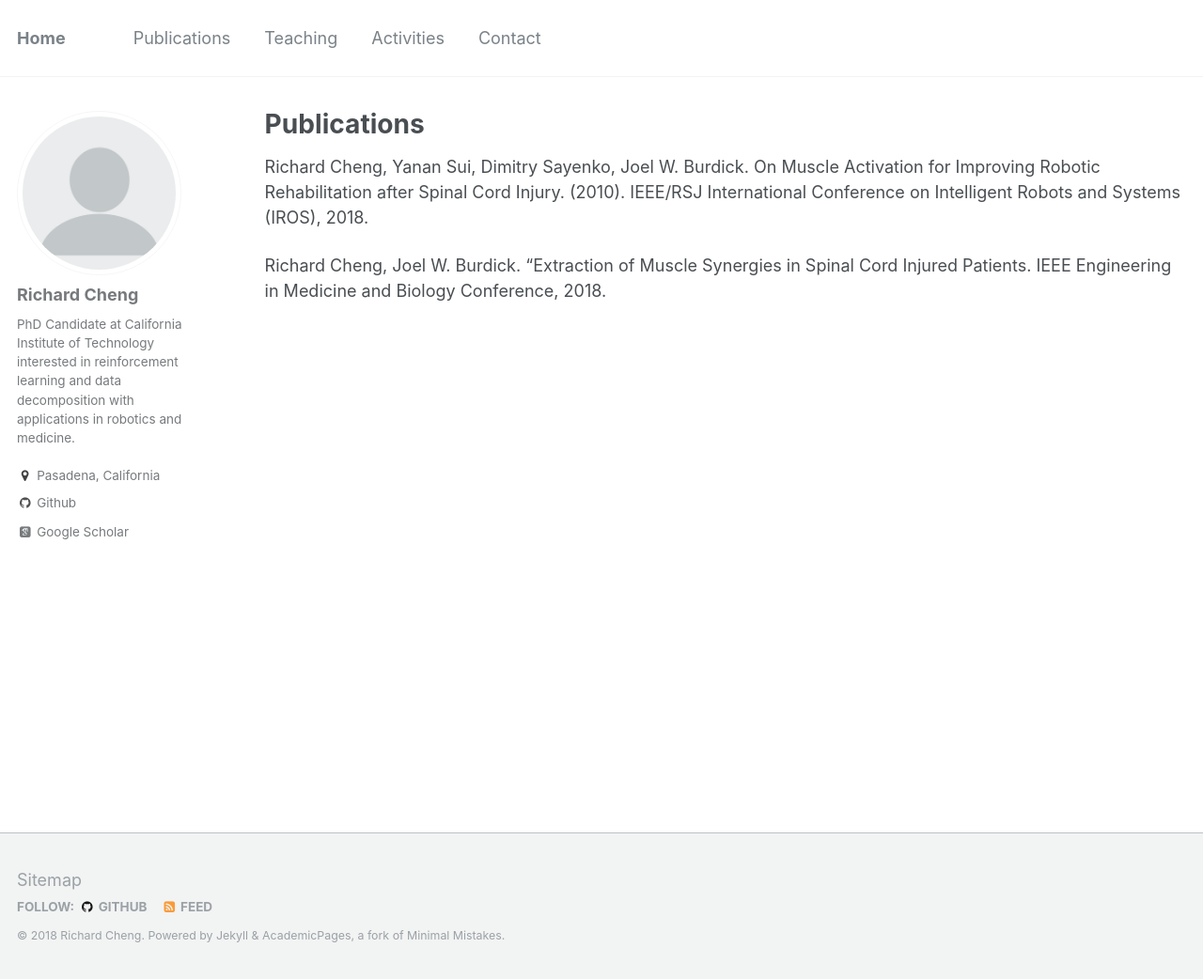
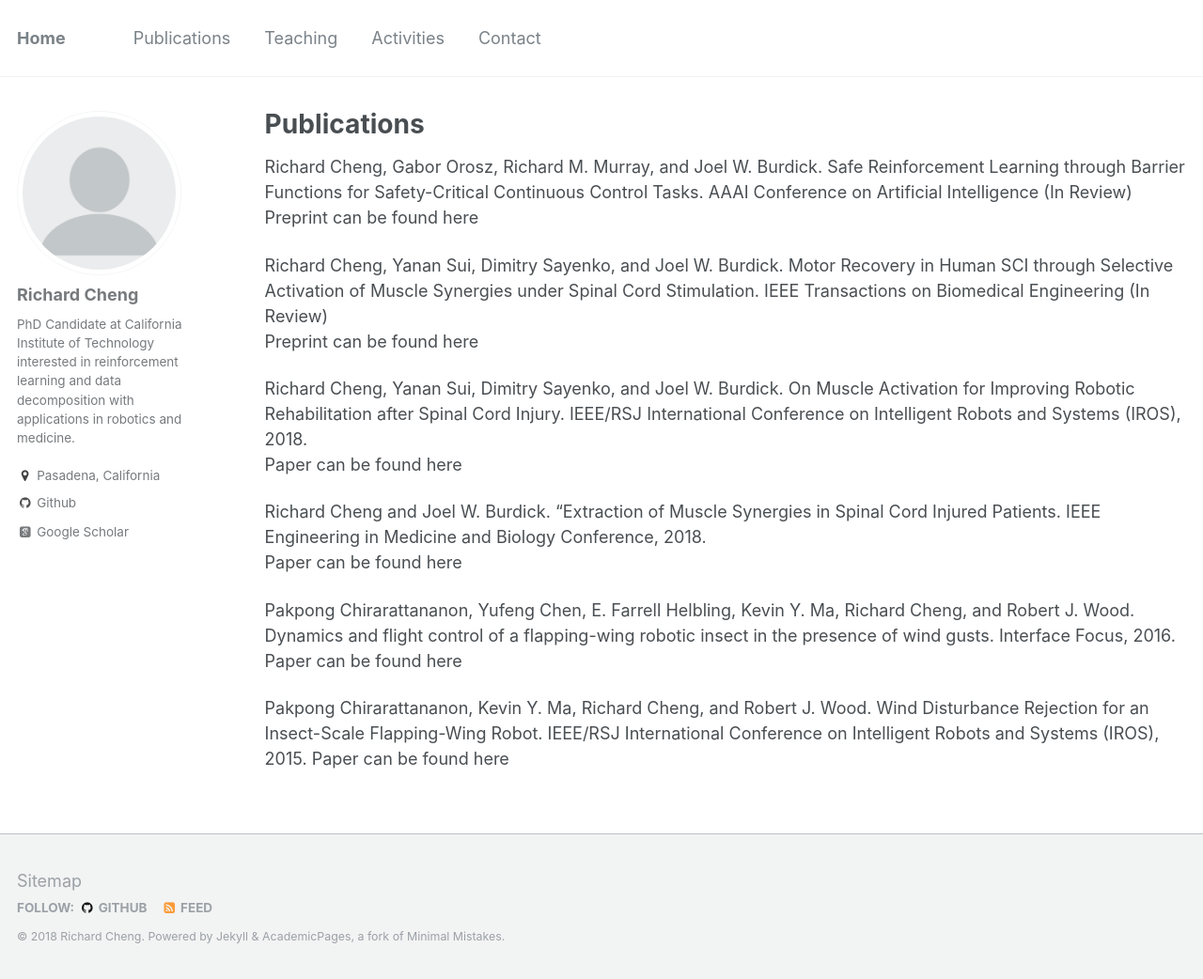
Before and after one commit to rcheng805/rcheng805.github.io, a Jekyll site: the page built from _pages/papers.md, in a window 1280 px wide and 1042 px high. Shown: the whole window at 94% size. Built offline with Jekyll 4.4.1, drawn with Linux system fonts in a browser that asks for light colours; some web fonts are replaced.

Commit message:
Update papers.md

```diff
--- a/_pages/papers.md
+++ b/_pages/papers.md
@@ -5,6 +5,20 @@ permalink: /papers/
 author_profile: true
 ---
 
-[Richard Cheng, Yanan Sui, Dimitry Sayenko, Joel W. Burdick. On Muscle Activation for Improving Robotic Rehabilitation after Spinal Cord Injury. (2010). IEEE/RSJ International Conference on Intelligent Robots and Systems (IROS), 2018.](http://rcheng805.github.io/files/iros2018.pdf)
+Richard Cheng, Gabor Orosz, Richard M. Murray, and Joel W. Burdick. Safe Reinforcement Learning through Barrier Functions for Safety-Critical Continuous Control Tasks. AAAI Conference on Artificial Intelligence (In Review) <br/>
+Preprint can be found [here](http://rcheng805.github.io/files/aaai2018.pdf)
 
-[Richard Cheng, Joel W. Burdick. "Extraction of Muscle Synergies in Spinal Cord Injured Patients. IEEE Engineering in Medicine and Biology Conference, 2018.](http://rcheng805.github.io/files/embc2018.pdf)
+Richard Cheng, Yanan Sui, Dimitry Sayenko, and Joel W. Burdick. Motor Recovery in Human SCI through Selective Activation of Muscle Synergies under Spinal Cord Stimulation. IEEE Transactions on Biomedical Engineering (In Review) <br/>
+Preprint can be found [here](http://rcheng805.github.io/files/tbme2018.pdf)
+
+Richard Cheng, Yanan Sui, Dimitry Sayenko, and Joel W. Burdick. On Muscle Activation for Improving Robotic Rehabilitation after Spinal Cord Injury. IEEE/RSJ International Conference on Intelligent Robots and Systems (IROS), 2018. <br/>
+Paper can be found [here](http://rcheng805.github.io/files/iros2018.pdf)
+
+Richard Cheng and Joel W. Burdick. "Extraction of Muscle Synergies in Spinal Cord Injured Patients. IEEE Engineering in Medicine and Biology Conference, 2018. <br/>
+Paper can be found [here](http://rcheng805.github.io/files/embc2018.pdf)
+
+Pakpong Chirarattananon, Yufeng Chen, E. Farrell Helbling, Kevin Y. Ma, Richard Cheng, and Robert J. Wood. Dynamics and flight control of a flapping-wing robotic insect in the presence of wind gusts. Interface Focus, 2016.
+Paper can be found [here](http://rcheng805.github.io/files/interface2016.pdf)
+
+Pakpong Chirarattananon, Kevin Y. Ma, Richard Cheng, and Robert J. Wood. Wind Disturbance Rejection for an Insect-Scale Flapping-Wing Robot. IEEE/RSJ International Conference on Intelligent Robots and Systems (IROS), 2015.
+Paper can be found [here](http://rcheng805.github.io/files/iros2015.pdf)
```
